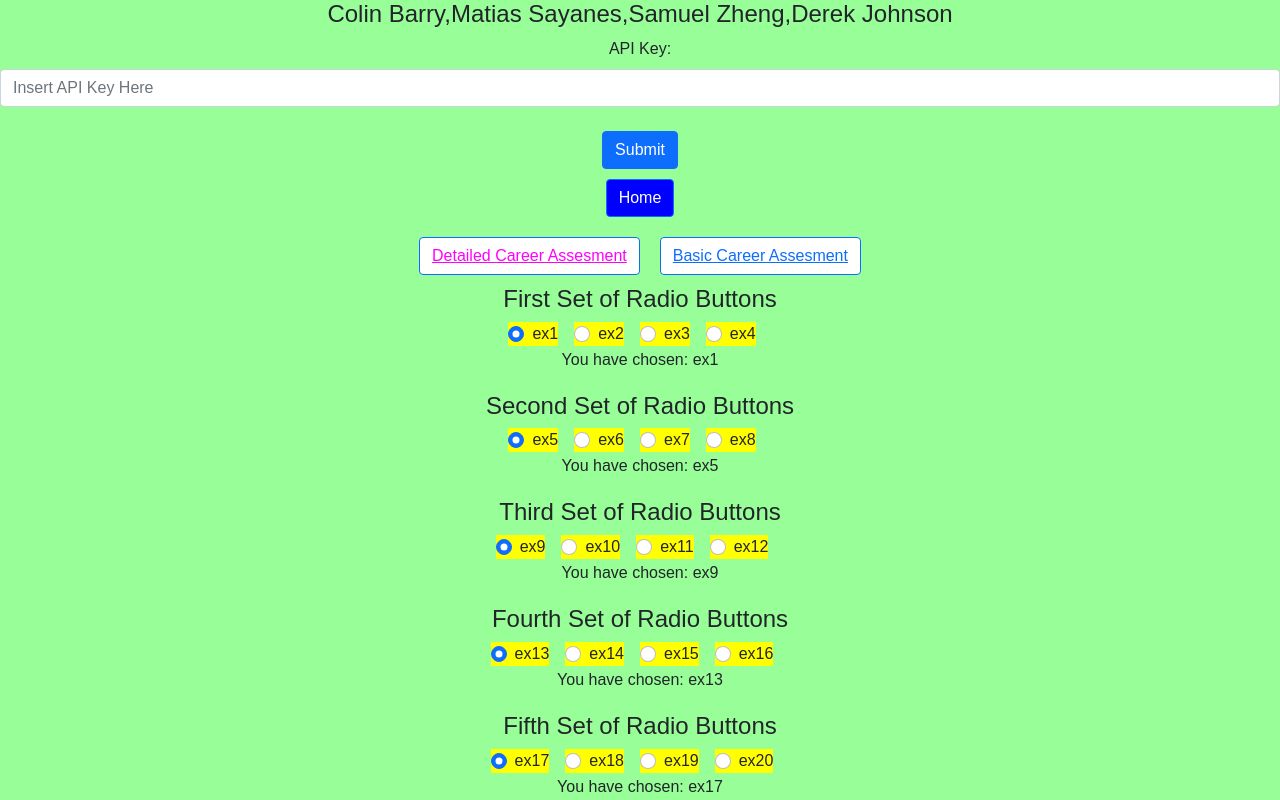
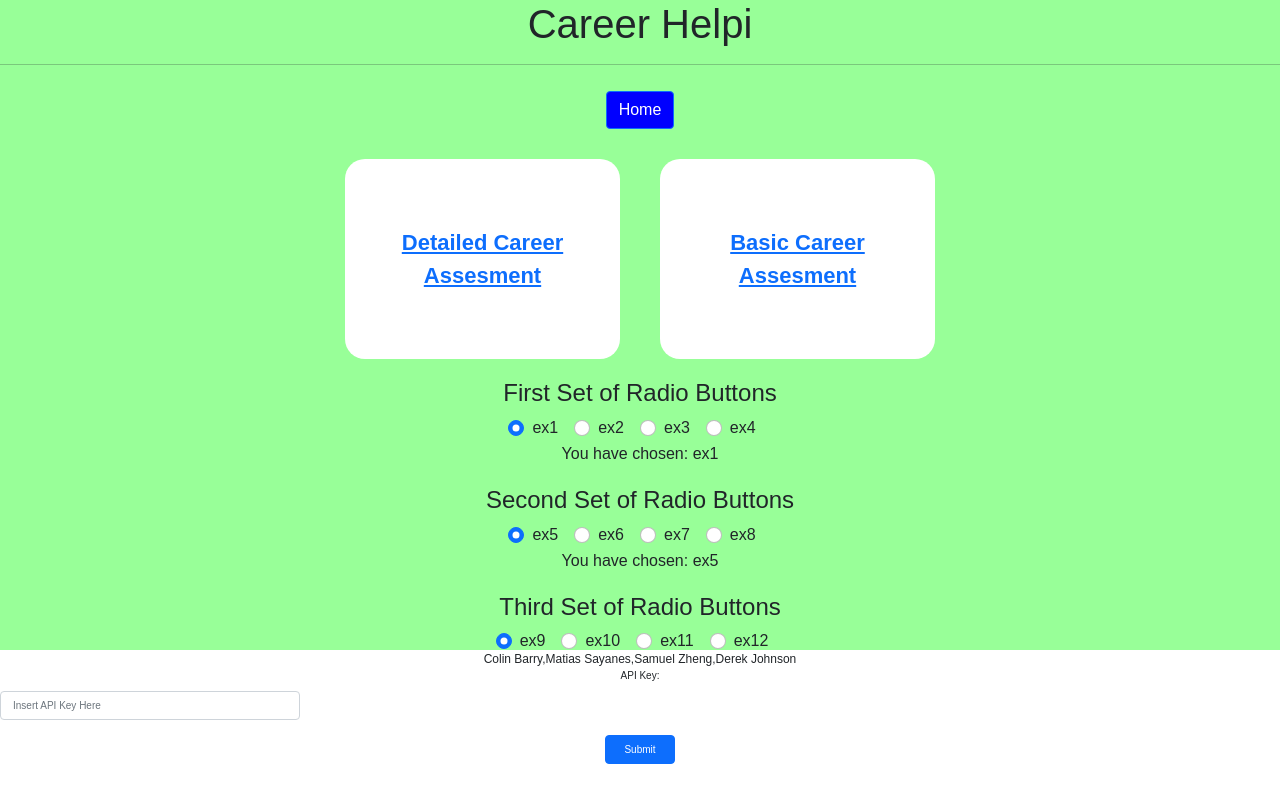
Before and after one commit to ColinB777/FinalProject, a React (Create React App) app: page /basic_quiz in a window 1280 px wide. Shown: the top 800 px of the page. Built offline with nearby package versions, Linux system fonts and the light colour scheme.

Commit message:
Restyled home page

```diff
--- a/src/App.css
+++ b/src/App.css
@@ -35,12 +35,15 @@
   }
 }
 
-#Career-Btn{
+.Career-Btn{
 
+  color:green;
   width:275px;
   height: 200px;
-  background: linear-gradient(90deg, rgba(29,147,50,1) 0%, rgba(5,149,32,1) 19%, rgba(5,149,32,1) 89%, rgba(29,147,50,1) 100%);
-  padding:20px;
+  background:white;
+  margin:20px;
+  /*background: linear-gradient(90deg, rgba(29,147,50,1) 0%, rgba(5,149,32,1) 19%, rgba(5,149,32,1) 89%, rgba(29,147,50,1) 100%);*/
+  padding:10px;
   font-size: 22px;
   font-weight:bold;
   text-align: center;
@@ -50,10 +53,14 @@
   border:none;
 }
 
+hr{
+  height:1px;
+}
+
+
 body{
   text-align: center;
   font-family: Arial, Helvetica, sans-serif;
-  background-image:url(images/leaves.jpg);
   background-size:cover;
   background:#98ff98;
 }
@@ -80,3 +87,25 @@ body{
   padding-top: 10px;
 
 }
+
+footer{
+  font-size:12px;
+}
+
+.page-bottom{
+  height:150px;
+  position: fixed;
+  font-size: 10px;
+  left: 0;
+  bottom: 0;
+  width: 100%;
+  background-color: white;
+  text-align: center;
+  border-top:10px;
+}
+
+.Submit-Button{
+  width:70px;
+  font-size: 10px;
+  text-align:center;
+}
--- a/src/App.tsx
+++ b/src/App.tsx
@@ -33,32 +33,52 @@ function App() {
     setKey(event.target.value);
   }
   return (
-    <div className="App" style={{background:'#98FF98'}}>
+    <div className="App">
     <Router>
       <header className="App">
-        <h4> Colin Barry,Matias Sayanes,Samuel Zheng,Derek Johnson </h4>
+        <h1>Career Helpi</h1>
+        <hr></hr>
       </header>
-      <Form>
-        <Form.Label>API Key:</Form.Label>
-        <Form.Control type="password" placeholder="Insert API Key Here" onChange={changeKey}></Form.Control>
-        <br></br>
-        <Button className="Submit-Button" onClick={handleSubmit}>Submit</Button>
-      </Form>
+
+      <div>
       <Button type="button" style={{background:'blue', margin:10}} onClick={testButtonPrint}> Home</Button>
+      </div>
       <div style={{alignItems:'center'}}>
-      <Button style={{background:'white',margin:10,}}>
-      <Link to="/detailed_quiz" style={{color:'magenta'}}>Detailed Career Assesment</Link>
+
+
+      <div>
+      <Button className = "Career-Btn">
+      <Link to="/detailed_quiz">Detailed Career Assesment</Link>
       </Button>
-      <Button  style={{background:'white',margin:10}} >
+
+
+      <Button className = "Career-Btn" >
       <Link to="/basic_quiz">Basic Career Assesment</Link>
       </Button>
       </div>
+
+      </div>
+
+
       <Routes>
         <Route path="/detailed_quiz" element={<Detailedquiz />} />
         <Route path="/basic_quiz" element={<SimpleInterface/>} />
       </Routes>
     </Router>
+
+    <div className = "page-bottom">
+    <footer>Colin Barry,Matias Sayanes,Samuel Zheng,Derek Johnson</footer>
+
+    <Form>
+        <Form.Label style = {{fontSize:10}}>API Key:</Form.Label>
+        <Form.Control style = {{width:300, fontSize:10}}type="password" placeholder="Insert API Key Here" onChange={changeKey}></Form.Control>
+        <br></br>
+        <Button className="Submit-Button" onClick={handleSubmit}>Submit</Button>
+      </Form>
+      </div>
+
     </div>
+
   );
 }
 
--- a/src/Detailed.tsx
+++ b/src/Detailed.tsx
@@ -1,4 +1,5 @@
 import {useState } from "react";
+import './detailed.css';
 import { Form, FormGroup } from "react-bootstrap";
 
 export function Detailedquiz() {
@@ -23,7 +24,7 @@ export function Detailedquiz() {
       {qList.map((question:Question,i:number) =>(
       <FormGroup>
       <Form.Label>{question.body}</Form.Label>
-      <Form.Control value={question.answer} onChange={(e)=>updateAnswer(e.target.value,i)} style={{width:1000}} />
+      <Form.Control value={question.answer} onChange={(e)=>updateAnswer(e.target.value,i)}/>
       <span>Current Answer={question.answer}</span>
       </FormGroup>
       ))}
--- /dev/null
+++ b/src/detailed.css
@@ -0,0 +1,4 @@
+.custom_text_box{
+    width: 1000px;
+    height: 300px;
+}
--- a/src/simple.css
+++ b/src/simple.css
@@ -1,3 +1,7 @@
 .questionList {
     padding-right: 50%;
 }
+
+#simple_question{
+    background-color:none;
+}
--- a/src/simpleInterface.tsx
+++ b/src/simpleInterface.tsx
@@ -26,8 +26,7 @@ export function SimpleInterface(): React.JSX.Element {
             <div>
                 <h4>First Set of Radio Buttons</h4>
                 {firstAnswers.map((Answer: string, i) => (
-                    <Form.Check
-                        style={{ backgroundColor: "Yellow" }}
+                    <Form.Check className = "simple_question"
                         inline
                         key={`first-${i}`}
                         type="radio"
@@ -47,7 +46,7 @@ export function SimpleInterface(): React.JSX.Element {
                 <h4>Second Set of Radio Buttons</h4>
                 {secondAnswers.map((Answer: string, i) => (
                     <Form.Check
-                        style={{ backgroundColor: "Yellow" }}
+                        className = "simple_question"
                         inline
                         key={`second-${i}`}
                         type="radio"
@@ -66,7 +65,7 @@ export function SimpleInterface(): React.JSX.Element {
                 <h4>Third Set of Radio Buttons</h4>
                 {thirdAnswers.map((Answer: string, i) => (
                     <Form.Check
-                        style={{ backgroundColor: "Yellow" }}
+                        className = "simple_question"
                         inline
                         key={`third-${i}`}
                         type="radio"
@@ -85,7 +84,7 @@ export function SimpleInterface(): React.JSX.Element {
                 <h4>Fourth Set of Radio Buttons</h4>
                 {fourthAnswers.map((Answer: string, i) => (
                     <Form.Check
-                        style={{ backgroundColor: "Yellow" }}
+                        className = "simple_question"
                         inline
                         key={`fourth-${i}`}
                         type="radio"
@@ -104,7 +103,7 @@ export function SimpleInterface(): React.JSX.Element {
                 <h4>Fifth Set of Radio Buttons</h4>
                 {fifthAnswers.map((Answer: string, i) => (
                     <Form.Check
-                        style={{ backgroundColor: "Yellow" }}
+                        className = "simple_question"
                         inline
                         key={`fifth-${i}`}
                         type="radio"
@@ -123,7 +122,7 @@ export function SimpleInterface(): React.JSX.Element {
                 <h4>Sixth Set of Radio Buttons</h4>
                 {sixthAnswers.map((Answer: string, i) => (
                     <Form.Check
-                        style={{ backgroundColor: "Yellow" }}
+                        className = "simple_question"
                         inline
                         key={`sixth-${i}`}
                         type="radio"
@@ -142,7 +141,7 @@ export function SimpleInterface(): React.JSX.Element {
                 <h4>Seventh Set of Radio Buttons</h4>
                 {seventhAnswers.map((Answer: string, i) => (
                     <Form.Check
-                        style={{ backgroundColor: "Yellow" }}
+                        className = "simple_question"
                         inline
                         key={`seventh-${i}`}
                         type="radio"
```
